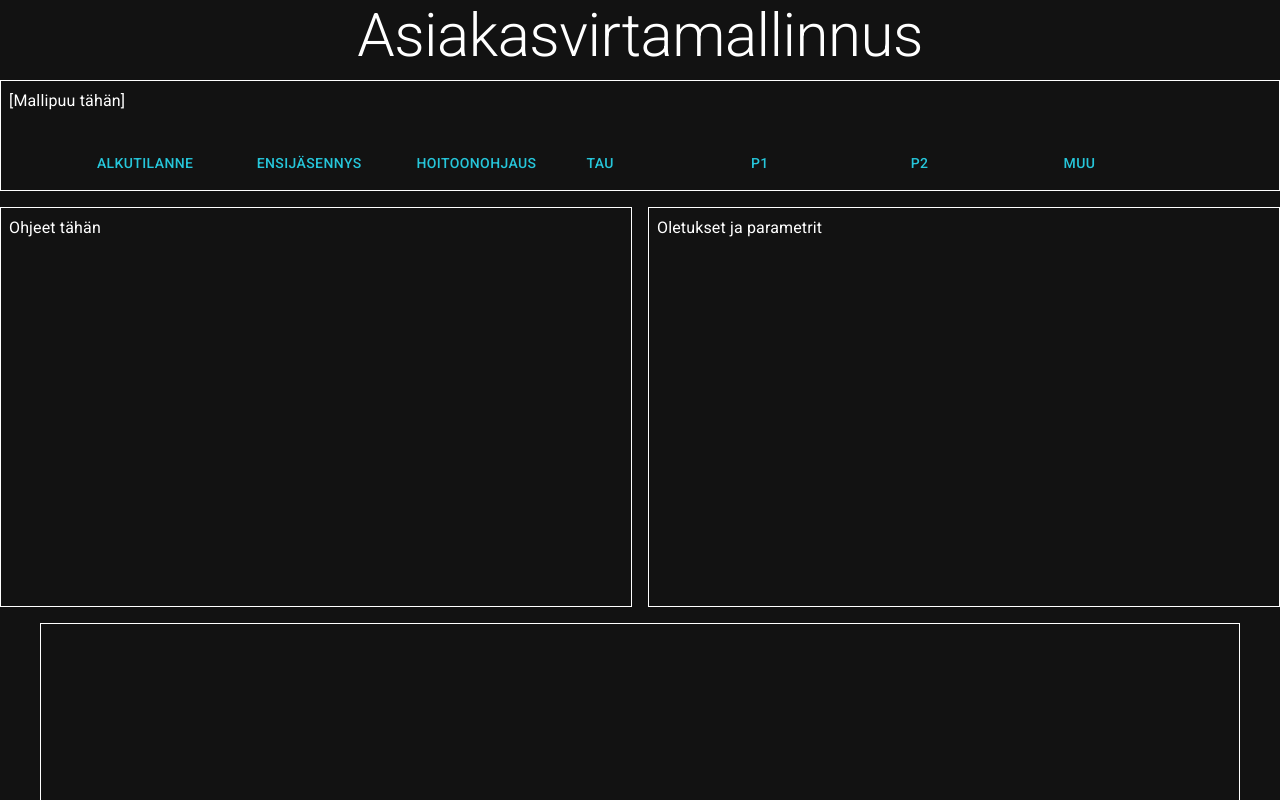
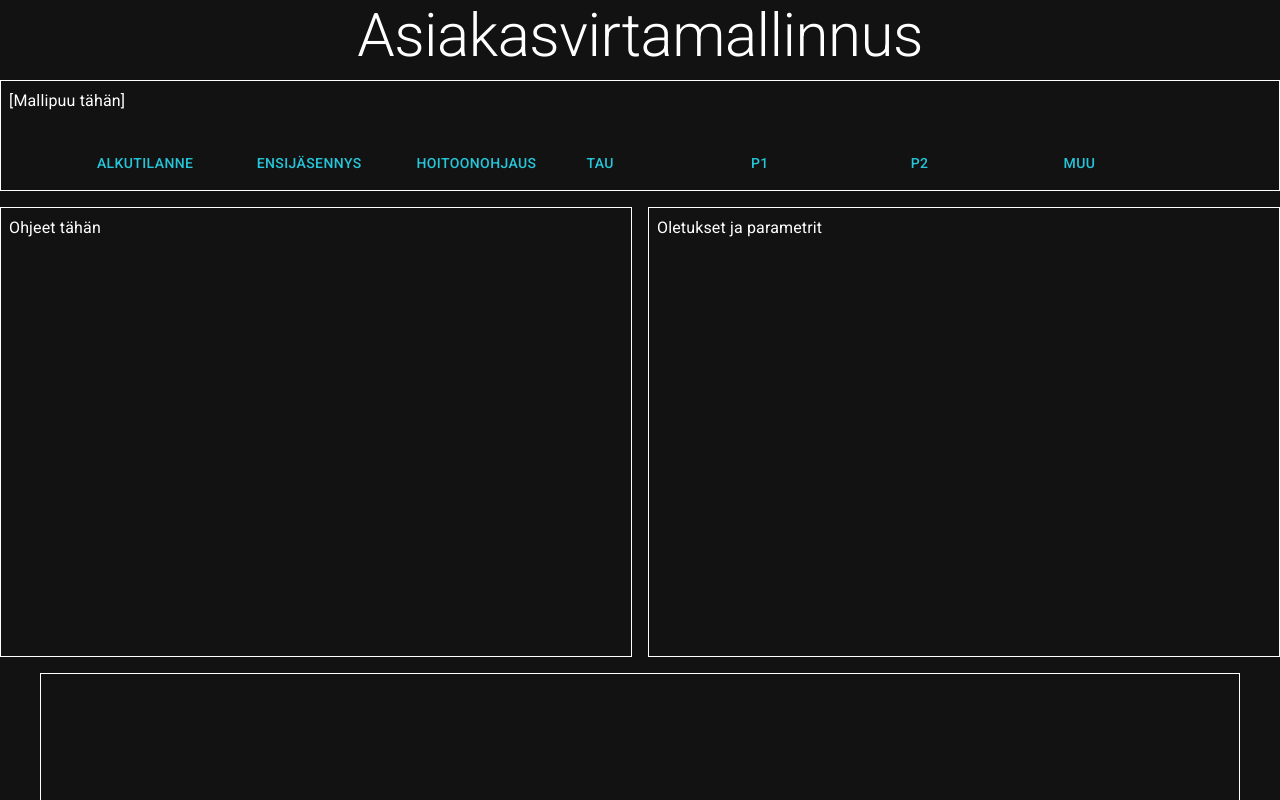
Before and after one commit to pluton-pyramidi/asiakasvirtamallinnus, a React (Vite) app: page / in a window 1280 px wide. Shown: the top 800 px of the page. Built offline with nearby package versions, Linux system fonts and the light colour scheme.

Commit message:
adjust box min height to be aesthetic

```diff
--- a/src/features/InputBlock.jsx
+++ b/src/features/InputBlock.jsx
@@ -15,7 +15,7 @@ export default function InputBlock() {
   const currentView = useSelector((state) => state.view.currentView);
 
   return (
-    <Box sx={{ ...BoxSx, minHeight: "400px" }}>
+    <Box sx={{ ...BoxSx, minHeight: "450px" }}>
       <Typography>Ohjeet tähän</Typography>
       <Box>
         {currentView === "patientInput" && (
--- a/src/features/Parameters.jsx
+++ b/src/features/Parameters.jsx
@@ -15,7 +15,7 @@ export default function Parameters() {
   const currentView = useSelector((state) => state.view.currentView);
 
   return (
-    <Box sx={{ ...BoxSx, minHeight: "400px" }}>
+    <Box sx={{ ...BoxSx, minHeight: "450px" }}>
       <Typography>Oletukset ja parametrit</Typography>
       {currentView === "patientInput" && <SimulationParams></SimulationParams>}
       {currentView === "ensijasennys" && (
```
